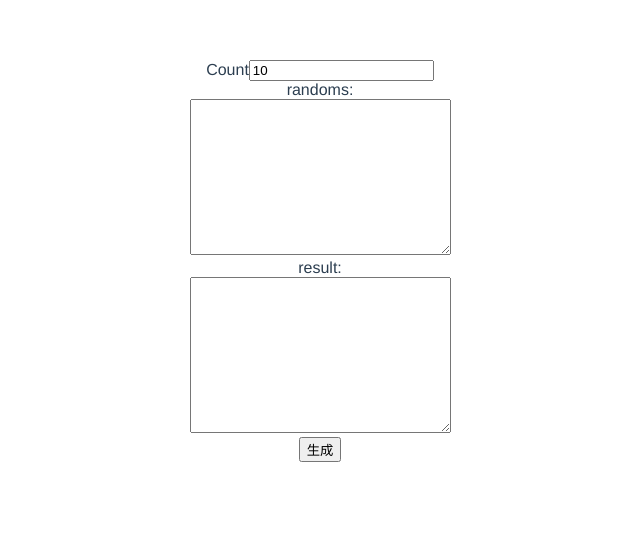
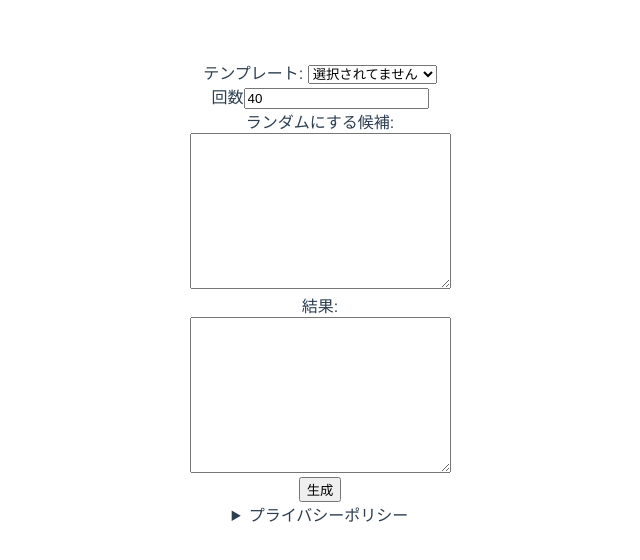
Before and after one commit to tsutoringo/random-generator, a Vue app: page / in a window 1280 px wide. Shown: the top 560 px of the page, without its empty margins (320-960 px from the left). Built offline with nearby package versions, Linux system fonts and the light colour scheme.

Commit message:
new Build

```diff
--- a/public/index.html
+++ b/public/index.html
@@ -5,7 +5,16 @@
     <meta http-equiv="X-UA-Compatible" content="IE=edge">
     <meta name="viewport" content="width=device-width,initial-scale=1.0">
     <link rel="icon" href="<%= BASE_URL %>favicon.ico">
-    <title><%= htmlWebpackPlugin.options.title %></title>
+    <title>頭わるわるジェネレーター</title>
+    <!-- Global site tag (gtag.js) - Google Analytics -->
+    <script async src="https://www.googletagmanager.com/gtag/js?id=G-J5XXZ2PMRH"></script>
+    <script>
+      window.dataLayer = window.dataLayer || [];
+      function gtag(){dataLayer.push(arguments);}
+      gtag('js', new Date());
+
+      gtag('config', 'G-J5XXZ2PMRH');
+    </script>
   </head>
   <body>
     <noscript>
--- a/src/App.vue
+++ b/src/App.vue
@@ -1,11 +1,19 @@
 <template>
 	<div class="main">
-		Count<input type="number" v-model="count" @input="generate()"> <br>
-		randoms: <br>
+		テンプレート: <select @change="randoms = $event.target.value">
+			<option value="" selected>選択されてません</option>
+			<option v-for="template in templates" :value="template.a" :key="template.name">{{template.name}}</option>
+		</select><br>
+		回数<input type="number" v-model="count" @input="generate()"> <br>
+		ランダムにする候補: <br>
 		<textarea v-model="randoms" cols="30" rows="10"></textarea><br>
-		result:<br>
+		結果:<br>
 		<textarea v-model="result" cols="30" rows="10"></textarea><br>
 		<button @click="generate()">生成</button>
+		<details>
+			<summary>プライバシーポリシー</summary>
+			このサイトは Google アナリティクスを使用しています
+		</details>
 	</div>
 </template>
 
@@ -15,8 +23,17 @@ export default {
 	components: { },
 	data: () => ({
 		randoms: "",
-		count: 10,
-		result: ""
+		count: 40,
+		result: "",
+		templates: [
+			{
+				name: 'エヴァンゲリオン',
+				a: 'シンジくん！\nシンジくん！？\n聞いてる？\nこれが大人のキスよ\nわかったの！？\nいい！？\nエヴァーに乗りなさい\nうるさい！\n死になさい！\nサードチルドレンのあなたは'
+			}, {
+				name: 'ピエンｗ',
+				a: 'ﾋﾟ\nｴ\nﾝ\n🥺\nw'
+			}
+		]
 	}),
 	watch: {
 		randoms () {
```
Also changed, not shown: 9 other files (tests, documents, lock files or other folders).
